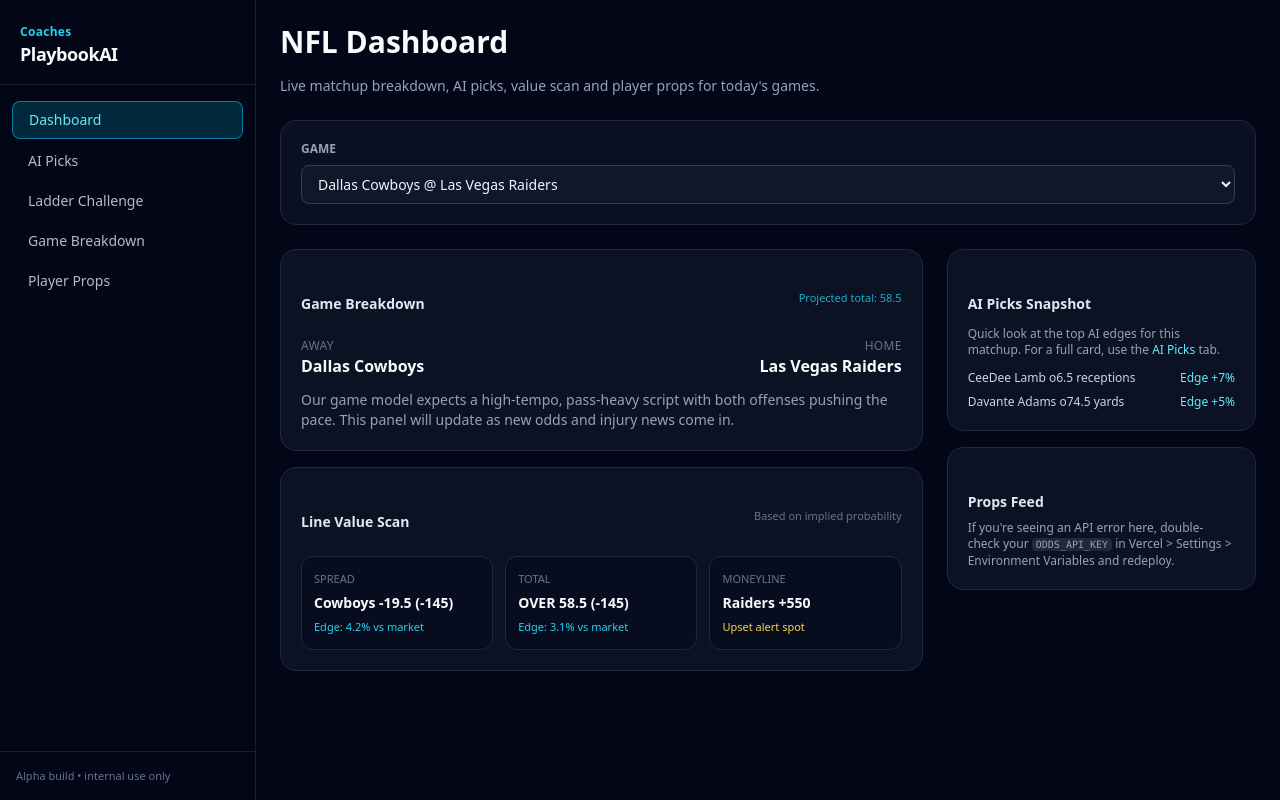
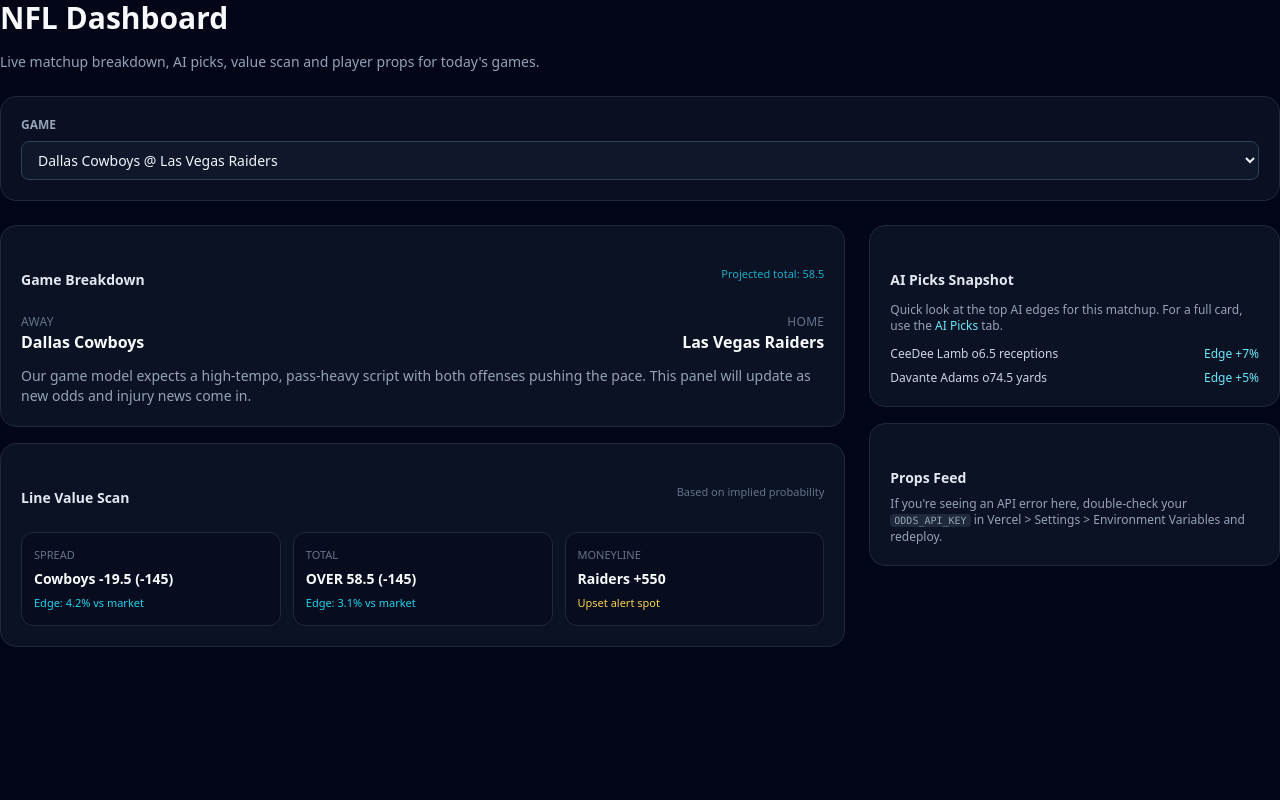
Before and after one commit to seanhockey19-coder/playbookai2.0, a Next.js app: page / in a window 1280 px wide. Built offline with nearby package versions, Linux system fonts and the light colour scheme.

Commit message:
Update layout.tsx

```diff
--- a/app/layout.tsx
+++ b/app/layout.tsx
@@ -1,10 +1,10 @@
+// app/layout.tsx
 import type { Metadata } from "next";
 import "./globals.css";
-import { Sidebar } from "@/components/Sidebar";
 
 export const metadata: Metadata = {
   title: "CoachesPlaybookAI",
-  description: "NFL / NBA prop and ladder tools",
+  description: "Alpha build – internal use only",
 };
 
 export default function RootLayout({
@@ -14,18 +14,8 @@
 }) {
   return (
     <html lang="en">
-      <body className="bg-slate-950 text-slate-100">
-        <div className="min-h-screen flex">
-
-          {/* Sidebar (hidden on mobile, fixed on desktop) */}
-          <Sidebar />
-
-          {/* Main Content Area */}
-          <main className="flex-1 min-h-screen md:ml-64 overflow-y-auto px-4 sm:px-6 py-6">
-            <div className="max-w-7xl mx-auto">{children}</div>
-          </main>
-
-        </div>
+      <body className="bg-slate-950 text-slate-50">
+        {children}
       </body>
     </html>
   );
```
